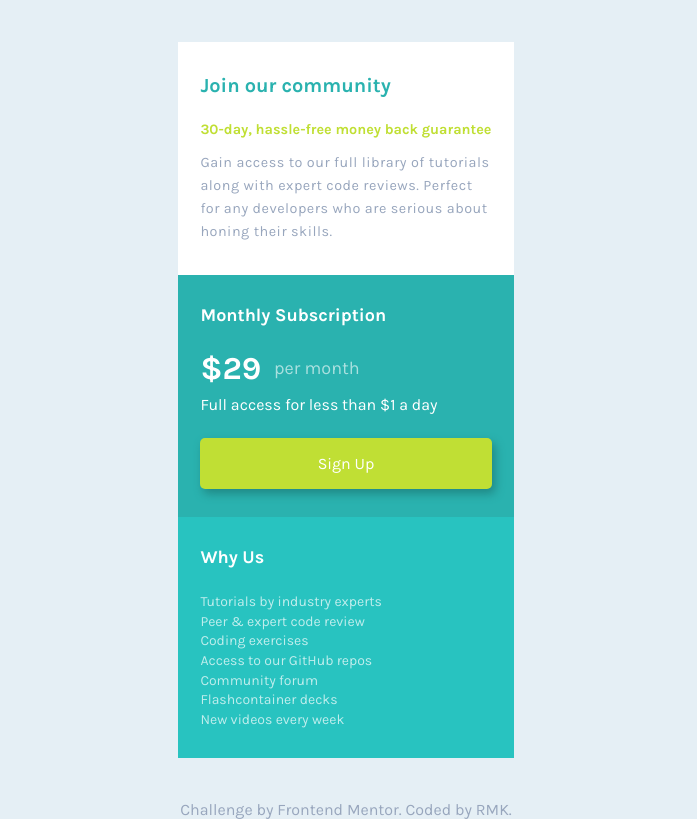
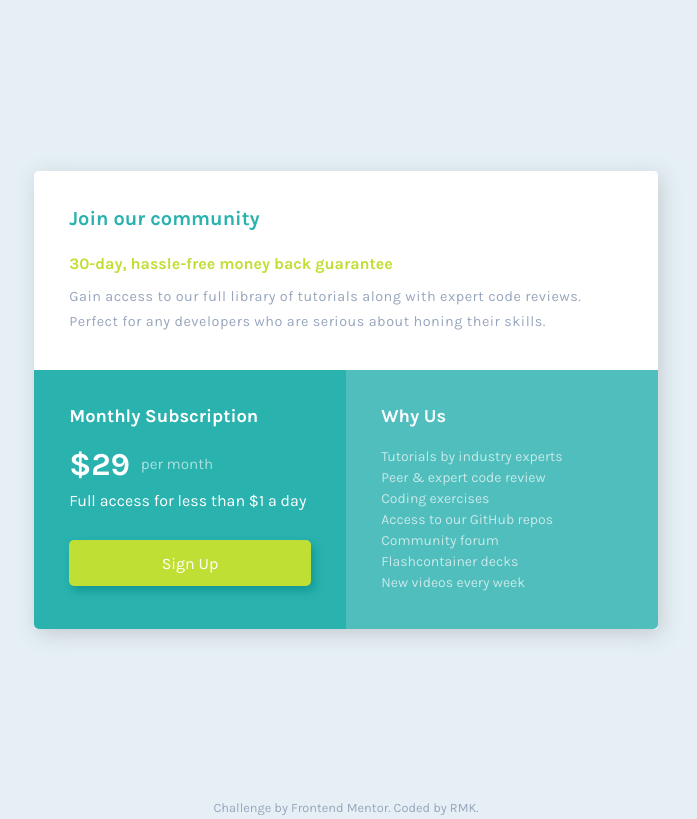
Before and after one commit to RMK-creative/fem-single-price-grid, a plain HTML site: page index.html in a window 1280 px wide. Shown: the whole page, without its empty margins (294-991 px from the left). Drawn offline with Linux system fonts and the light colour scheme.

Commit message:
Add styling

```diff
--- a/css/styles.scss
+++ b/css/styles.scss
@@ -14,7 +14,6 @@ $color-white: hsl(0, 0%, 100%);
 html {
     font-family: 'Karla', sans-serif;
     font-size: 16px;
-    /*line-height: 1.6;*/
 }
 
 body {
@@ -37,13 +36,13 @@ a {
 }
 
 .container {
-    max-width: 25rem;
-    padding: 2rem;
-    border-radius: 1rem;
+    max-width: 19.5rem;
+    margin: 3rem 1rem;
+    box-shadow: 0.2rem 0.3rem 20px hsl(198, 12%, 79%);
 }
 
 .box {
-    padding: 1.8rem 1.4rem;
+    padding: 1.4rem;
 }
 
 .join {
@@ -51,11 +50,31 @@ a {
     padding-top: 2rem;
     padding-bottom: 2rem;
     grid-area: join;
+    border-top-left-radius: 5px;
+    border-top-right-radius: 5px;
+}
+
+.join__text {
+    color: $color-grayish-blue;
+    font-size: 0.9rem;
+    letter-spacing: 0.5px;
+    line-height: 1.95;
+}
+
+.join__guarantee {
+    font-size: 0.95rem;
+    color: $color-bright-yellow;
+    margin-bottom: 01.2rem;
 }
 
 .subscription {
     background-color: $color-cyan;
-    grid-area: subscription;
+    grid-area: sub;
+}
+
+.subscription__price-access {
+    opacity: 0.8;
+    font-size: 1rem;
 }
 
 .subscription__price {
@@ -65,14 +84,15 @@ a {
 .subscription__price-total {
     font-size: 2rem;
     font-weight: 700;
+    opacity: 1;
 }
 
 .subscription__price-freq {
-    font-size: 1.125rem;
+    font-size: 0.95rem;
     opacity: 0.6;
     margin-left: 0.7em;
     position: relative;
-    bottom: 0.3rem;
+    bottom: 0.4rem;
 }
 
 .subscription__btn {
@@ -82,20 +102,24 @@ a {
     text-align: center;
     color: $color-white;
     background-color: $color-bright-yellow;
-    padding: 1rem 0;
-    margin-top: 1.5rem;
+    padding: 0.85rem 0;
+    margin-top: 1.85rem;
     border-radius: 5px;
-    box-shadow: 0.2rem 0.3rem 10px hsl(178, 62%, 33%)
+    box-shadow: 0.2rem 0.3rem 10px hsl(178, 80%, 33%);
+}
+
+.subscription__btn:hover {
+    transform: scale(1.03);
 }
 
 .why {
-    background-color: $color-cyan-light;
+    background-color: $color-cyan;
+    opacity: 0.8;
     grid-area: why;
+    border-bottom-left-radius: 5px;
+    border-bottom-right-radius: 5px;
 }
 
-
-
-/*** TEXT STYLING ***/
 h1 {
     font-size: 1.25rem;
     color: $color-cyan;
@@ -103,22 +127,9 @@ h1 {
 }
 
 h2 {
-    font-size: 1.125rem;
+    font-size: 1.145rem;
     color: $color-white;
-    margin-bottom: 1.5rem;
-}
-
-.join__guarantee {
-    font-size: 0.9rem;
-    color: $color-bright-yellow;
-    margin-bottom: 0.8rem;
-}
-
-.join__text {
-    color: $color-grayish-blue;
-    font-size: 0.9rem;
-    letter-spacing: 0.5px;
-    line-height: 1.6;
+    margin-bottom: 1.2rem;
 }
 
 p {
@@ -128,7 +139,7 @@ p {
 li {
     font-size: 0.875rem;
     color: $color-white;
-    line-height: 1.4;
+    line-height: 1.5;
     opacity: 0.7;
 }
 
@@ -136,4 +147,40 @@ li {
 .attribution a {
     text-align: center;
     color: $color-grayish-blue;
+    font-size: 0.8rem;
 }
+
+@media only screen and (min-width: 43.75rem) {
+
+    .container {
+        max-width: 39rem;
+        display: grid;
+        grid-template-columns: repeat(2, 1fr);
+        grid-template-areas:
+        "join join"
+        "sub why";
+    }
+
+    .box {
+        padding: 2.2rem;
+    }
+
+    .join__guarantee {
+        margin-bottom: 0.7rem;
+        font-size: 1rem;
+    }
+
+    .join__text {
+        font-size: 0.9rem;
+        line-height: 1.6rem;
+    }
+
+    .subscription {
+        border-bottom-left-radius: 5px;
+    }
+
+    .why {
+        border-bottom-right-radius: 5px;
+        border-bottom-left-radius: 0;
+    }
+}
```
Also changed, not shown: css/styles.css, 1 other file.
